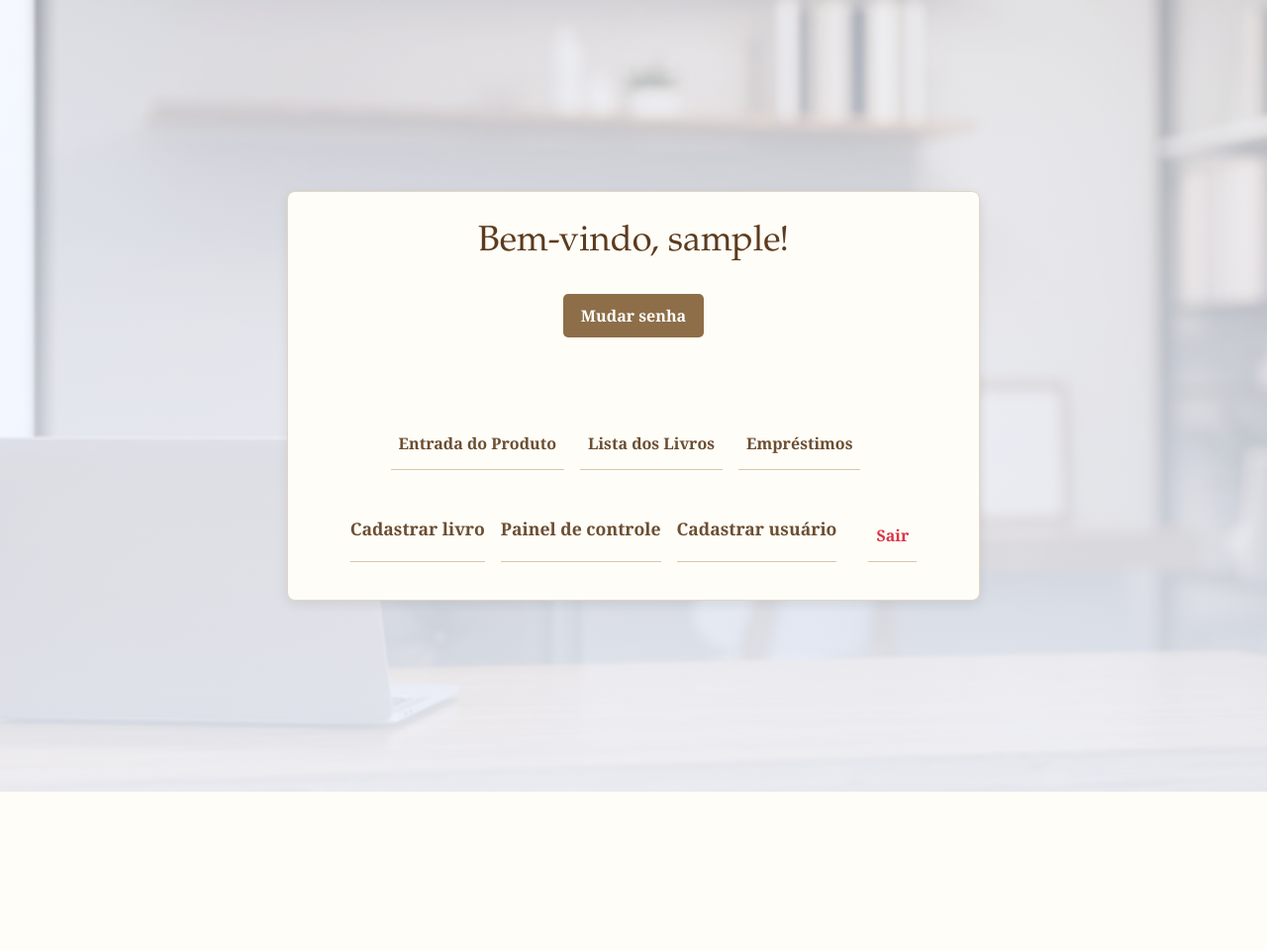
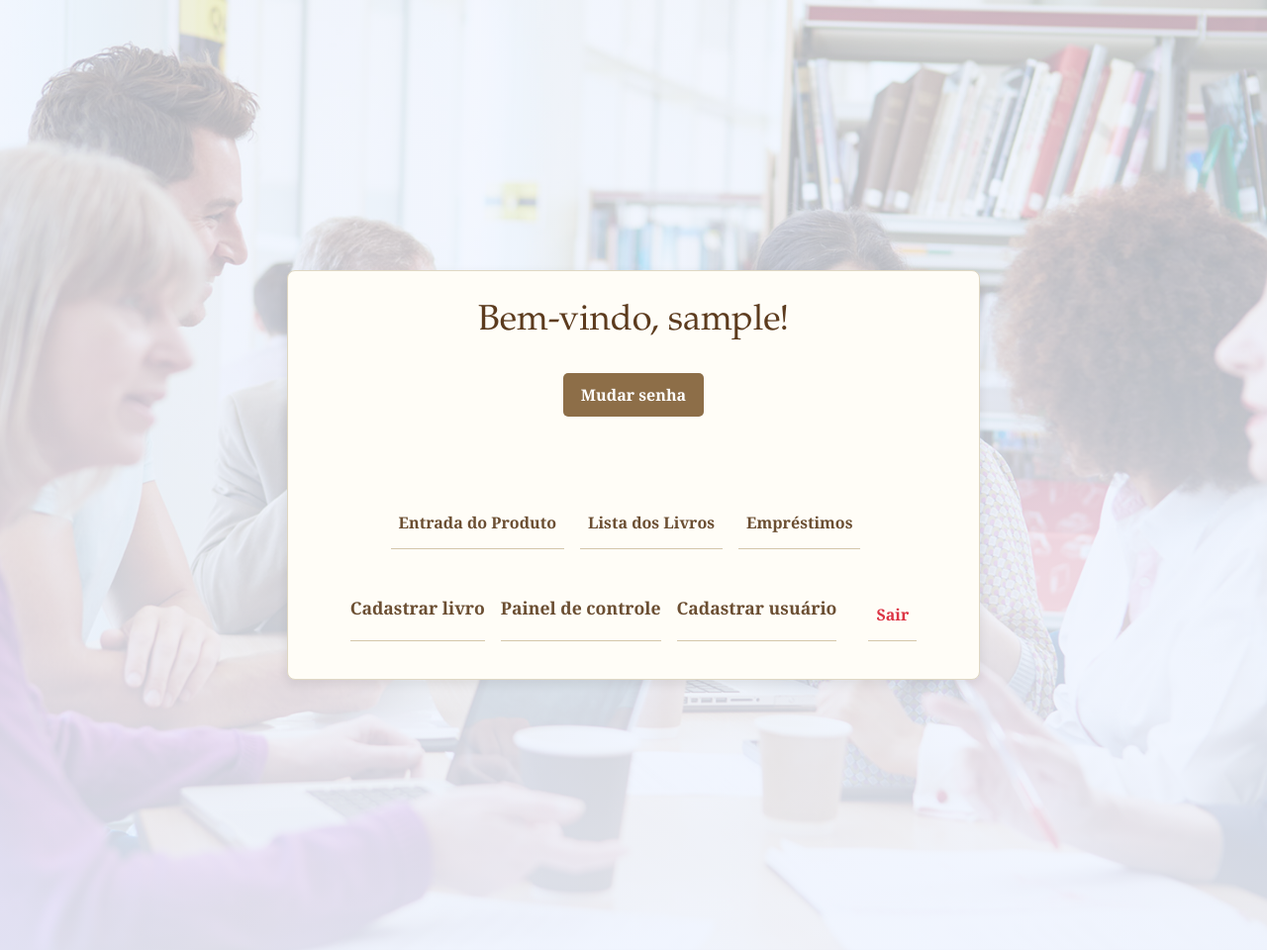
Before and after one commit to EtecVAV-C2-Bibliotech/Bibliotech, a PHP site: page / in a window 1280 px wide. Shown: the whole page at 99% size. Before the commit the page ends 800 px from the top, so only its background shows below. Run offline with PHP 8.4, Linux system fonts and the light colour scheme; the visitor is signed in with stand-in values (Sample User, id 1).

Commit message:
Arrumei o problema no hero no css e ajustei outras coisas

```diff
--- a/css/estilo.css
+++ b/css/estilo.css
@@ -117,17 +117,16 @@
     text-decoration: underline;
 }
 .hero {
-    height: 100vh;
+    height: 120vh;
     display: flex;
     justify-content: center;
     align-items: center;
     text-align: center;
     color: #2e2e2e;
     position: relative;
-    background-size: contain;
+    background-size: fill;
     background-position: center;
-  }
-
+}
   .hero.inicio {
     background: linear-gradient(rgba(255,255,255,0.70), rgba(255,255,255,0.85)),
                 url('../imagens/libary_branco.jpg') center/cover no-repeat;
@@ -145,7 +144,7 @@
 
   .hero.painel {
     background: linear-gradient(rgba(240,245,255,0.70), rgba(240,245,255,0.9)),
-                url('../imagens/paniel.jpg') center/cover no-repeat;
+                url('../imagens/paniel\ gerente.jpg') center/cover no-repeat;
   }
   .hero.emprestimo {
     background: linear-gradient(rgba(240,245,255,0.70), rgba(240,245,255,0.9)),
--- a/login.php
+++ b/login.php
@@ -63,7 +63,7 @@
 <body class="hero login d-flex align-items-center justify-content-center vh-100   ">
      <div class="container m-5">
         <div class="row justify-content-center">
-            <div class="col-12 col-sm-12 col-md-12 col-lg-8">
+            <div class="col-6 col-sm-12 col-md-12 col-lg-8">
 
 
                     <h2 class="mb-4 text-center">Login</h2>
--- a/paniel.php
+++ b/paniel.php
@@ -69,7 +69,7 @@
     <title>Painel do Gerente</title>
     <link rel="stylesheet" href="css/estilo.css">
 </head>
-<body>
+<body class="hero paniel  d-flex align-items-center justify-content-center vh-100">
 <div class="container">
     <h1>Painel de Configurações</h1>
     <p>Bem-vindo, <?= htmlspecialchars($_SESSION['nickname']); ?>!</p>
```
Also changed, not shown: imagens/paniel gerente.jpg (added).
